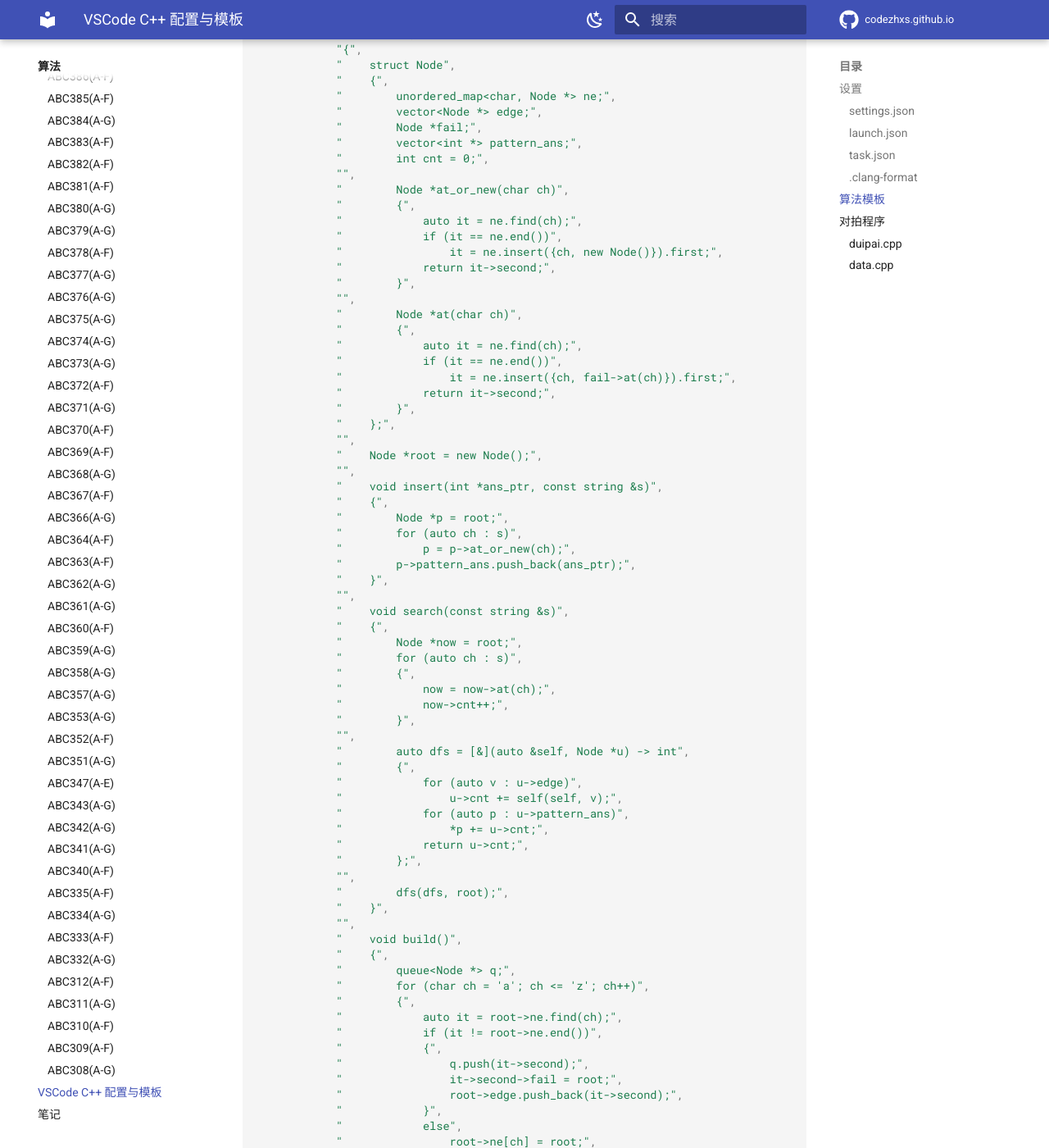
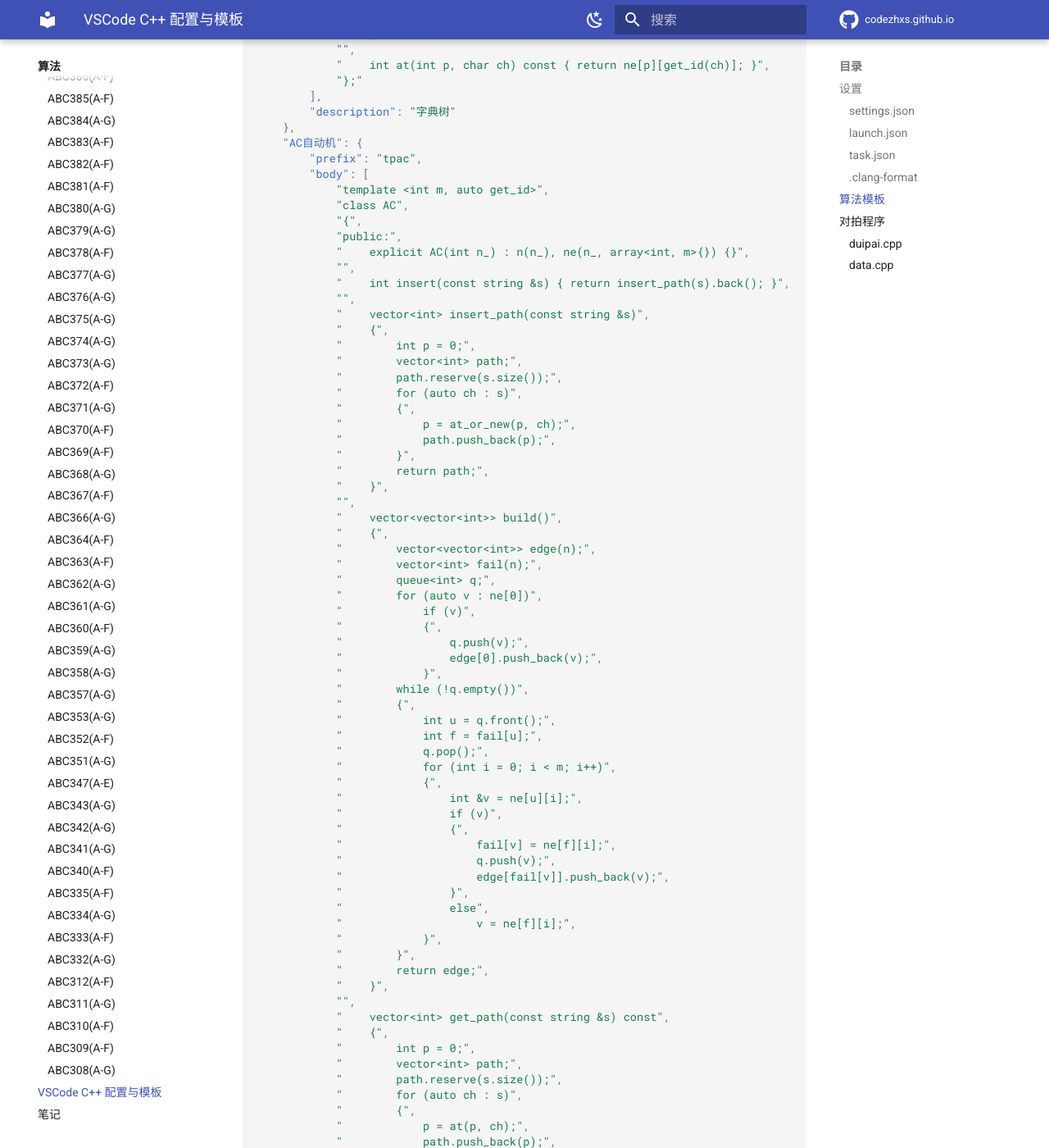
Before and after one commit to CodeZHXS/codezhxs.github.io, an MkDocs documentation site: the page built from docs/algorithm/cpp_templete.md, in a window 1280 px wide and 1400 px high, scrolled down 26009 px. Shown: the whole window at 82% size. Built offline with MkDocs 1.6.1 and Material for MkDocs 9.7.7, drawn with Linux system fonts in a browser that asks for light colours; comment, search, counter and statistics services are not loaded; some of the changed text lies outside the part shown.

Commit message:
update cpp template documentation

```diff
--- a/docs/algorithm/cpp_templete.md
+++ b/docs/algorithm/cpp_templete.md
@@ -1301,144 +1301,146 @@ FixNamespaceComments: false
 		],
 		"description": "Treap文艺平衡树"
 	},
-	"Trie树": {
+	"字典树": {
 		"prefix": "tptrie",
 		"body": [
-			"struct Trie",
-			"{",
-			"    struct Node",
-			"    {",
-			"        unordered_map<char, Node *> ne;",
-			"        bool end;",
-			"",
-			"        Node *at_or_new(char ch)",
-			"        {",
-			"            auto it = ne.find(ch);",
-			"            if (it == ne.end())",
-			"                it = ne.insert({ch, new Node()}).first;",
-			"            return it->second;",
-			"        }",
-			"",
-			"        Node *at(char ch) const",
-			"        {",
-			"            auto it = ne.find(ch);",
-			"            return it == ne.end() ? nullptr : it->second;",
-			"        }",
-			"    };",
-			"",
-			"    Node *root = new Node();",
-			"",
-			"    void insert(const string &s)",
-			"    {",
-			"        Node *p = root;",
-			"        for(auto ch : s)",
-			"            p = p->at_or_new(ch);",
-			"        p->end = true;",
-			"    }",
-			"",
-			"    string search(const string &s)",
-			"    {",
-			"        Node *p = root;",
-			"        for(auto ch : s)",
-			"        {",
-			"            p = p->at(ch);",
-			"",
-			"        }",
-			"    }",
+			"template <int m, auto get_id>",
+			"class Trie",
+			"{",
+			"public:",
+			"    explicit Trie(int n) : ne(n, array<int, m>{}) {}",
+			"",
+			"    int insert(const string &s) { return insert_path(s).back(); }",
+			"",
+			"    vector<int> insert_path(const string &s)",
+			"    {",
+			"        int p = 0;",
+			"        vector<int> path;",
+			"        path.reserve(s.size());",
+			"        for (auto ch : s)",
+			"        {",
+			"            p = at_or_new(p, ch);",
+			"            path.push_back(p);",
+			"        }",
+			"        return path;",
+			"    }",
+			"",
+			"    int find(const string &s) const { return find_path(s).back(); }",
+			"",
+			"    vector<int> find_path(const string &s) const",
+			"    {",
+			"        int p = 0;",
+			"        vector<int> path;",
+			"        path.reserve(s.size());",
+			"        for (auto ch : s)",
+			"        {",
+			"            p = at(p, ch);",
+			"            path.push_back(p);",
+			"            if (!p)",
+			"                break;",
+			"        }",
+			"        return path;",
+			"    }",
+			"",
+			"private:",
+			"    vector<array<int, m>> ne;",
+			"    int idx = 1;",
+			"",
+			"    int at_or_new(int p, char ch)",
+			"    {",
+			"        int &q = ne[p][get_id(ch)];",
+			"        if (q == 0)",
+			"            q = idx++;",
+			"        return q;",
+			"    }",
+			"",
+			"    int at(int p, char ch) const { return ne[p][get_id(ch)]; }",
 			"};"
 		],
-		"description": "Trie树"
+		"description": "字典树"
 	},
 	"AC自动机": {
 		"prefix": "tpac",
 		"body": [
-			"struct AC",
-			"{",
-			"    struct Node",
-			"    {",
-			"        unordered_map<char, Node *> ne;",
-			"        vector<Node *> edge;",
-			"        Node *fail;",
-			"        vector<int *> pattern_ans;",
-			"        int cnt = 0;",
-			"",
-			"        Node *at_or_new(char ch)",
-			"        {",
-			"            auto it = ne.find(ch);",
-			"            if (it == ne.end())",
-			"                it = ne.insert({ch, new Node()}).first;",
-			"            return it->second;",
-			"        }",
-			"",
-			"        Node *at(char ch)",
-			"        {",
-			"            auto it = ne.find(ch);",
-			"            if (it == ne.end())",
-			"                it = ne.insert({ch, fail->at(ch)}).first;",
-			"            return it->second;",
-			"        }",
-			"    };",
-			"",
-			"    Node *root = new Node();",
-			"",
-			"    void insert(int *ans_ptr, const string &s)",
-			"    {",
-			"        Node *p = root;",
+			"template <int m, auto get_id>",
+			"class AC",
+			"{",
+			"public:",
+			"    explicit AC(int n_) : n(n_), ne(n_, array<int, m>{}) {}",
+			"",
+			"    int insert(const string &s) { return insert_path(s).back(); }",
+			"",
+			"    vector<int> insert_path(const string &s)",
+			"    {",
+			"        int p = 0;",
+			"        vector<int> path;",
+			"        path.reserve(s.size());",
 			"        for (auto ch : s)",
-			"            p = p->at_or_new(ch);",
-			"        p->pattern_ans.push_back(ans_ptr);",
-			"    }",
-			"",
-			"    void search(const string &s)",
-			"    {",
-			"        Node *now = root;",
+			"        {",
+			"            p = at_or_new(p, ch);",
+			"            path.push_back(p);",
+			"        }",
+			"        return path;",
+			"    }",
+			"",
+			"    vector<vector<int>> build()",
+			"    {",
+			"        vector<vector<int>> edge(n);",
+			"        vector<int> fail(n);",
+			"        queue<int> q;",
+			"        for (auto v : ne[0])",
+			"            if (v)",
+			"            {",
+			"                q.push(v);",
+			"                edge[0].push_back(v);",
+			"            }",
+			"        while (!q.empty())",
+			"        {",
+			"            int u = q.front();",
+			"            int f = fail[u];",
+			"            q.pop();",
+			"            for (int i = 0; i < m; i++)",
+			"            {",
+			"                int &v = ne[u][i];",
+			"                if (v)",
+			"                {",
+			"                    fail[v] = ne[f][i];",
+			"                    q.push(v);",
+			"                    edge[fail[v]].push_back(v);",
+			"                }",
+			"                else",
+			"                    v = ne[f][i];",
+			"            }",
+			"        }",
+			"        return edge;",
+			"    }",
+			"",
+			"    vector<int> get_path(const string &s) const",
+			"    {",
+			"        int p = 0;",
+			"        vector<int> path;",
+			"        path.reserve(s.size());",
 			"        for (auto ch : s)",
 			"        {",
-			"            now = now->at(ch);",
-			"            now->cnt++;",
-			"        }",
-			"",
-			"        auto dfs = [&](auto &self, Node *u) -> int",
-			"        {",
-			"            for (auto v : u->edge)",
-			"                u->cnt += self(self, v);",
-			"            for (auto p : u->pattern_ans)",
-			"                *p += u->cnt;",
-			"            return u->cnt;",
-			"        };",
-			"",
-			"        dfs(dfs, root);",
-			"    }",
-			"",
-			"    void build()",
-			"    {",
-			"        queue<Node *> q;",
-			"        for (char ch = 'a'; ch <= 'z'; ch++)",
-			"        {",
-			"            auto it = root->ne.find(ch);",
-			"            if (it != root->ne.end())",
-			"            {",
-			"                q.push(it->second);",
-			"                it->second->fail = root;",
-			"                root->edge.push_back(it->second);",
-			"            }",
-			"            else",
-			"                root->ne[ch] = root;",
-			"        }",
-			"        while (!q.empty())",
-			"        {",
-			"            Node *u = q.front();",
-			"            q.pop();",
-			"            Node *f = u->fail;",
-			"            for (auto [ch, v] : u->ne)",
-			"            {",
-			"                Node *f_ch = f->at(ch);",
-			"                v->fail = f_ch;",
-			"                f_ch->edge.push_back(v);",
-			"                q.push(v);",
-			"            }",
-			"        }",
-			"    }",
+			"            p = at(p, ch);",
+			"            path.push_back(p);",
+			"        }",
+			"        return path;",
+			"    }",
+			"",
+			"private:",
+			"    int n, idx = 1;",
+			"    vector<array<int, m>> ne;",
+			"",
+			"    int at_or_new(int p, char ch)",
+			"    {",
+			"        int &q = ne[p][get_id(ch)];",
+			"        if (q == 0)",
+			"            q = idx++;",
+			"        return q;",
+			"    }",
+			"",
+			"    int at(int p, char ch) const { return ne[p][get_id(ch)]; }",
 			"};"
 		],
 		"description": "AC自动机"
@@ -1531,13 +1533,16 @@ FixNamespaceComments: false
 		"description": "Dijkstra最短路"
 	},
 	"网络最大流": {
-		"prefix": "tpdinic",
-		"body": [
+		"prefix": "tpdininc",
+		"body": [
+			"template <class Cap>",
 			"struct Network",
 			"{",
 			"    struct Edge",
 			"    {",
-			"        int to, flow, rev_idx;",
+			"        int to;",
+			"        Cap flow;",
+			"        int rev_idx;",
 			"    };",
 			"",
 			"    int n;",
```
Also changed, not shown: other parts of docs/algorithm/cpp_templete.md (+7 -7 lines).
